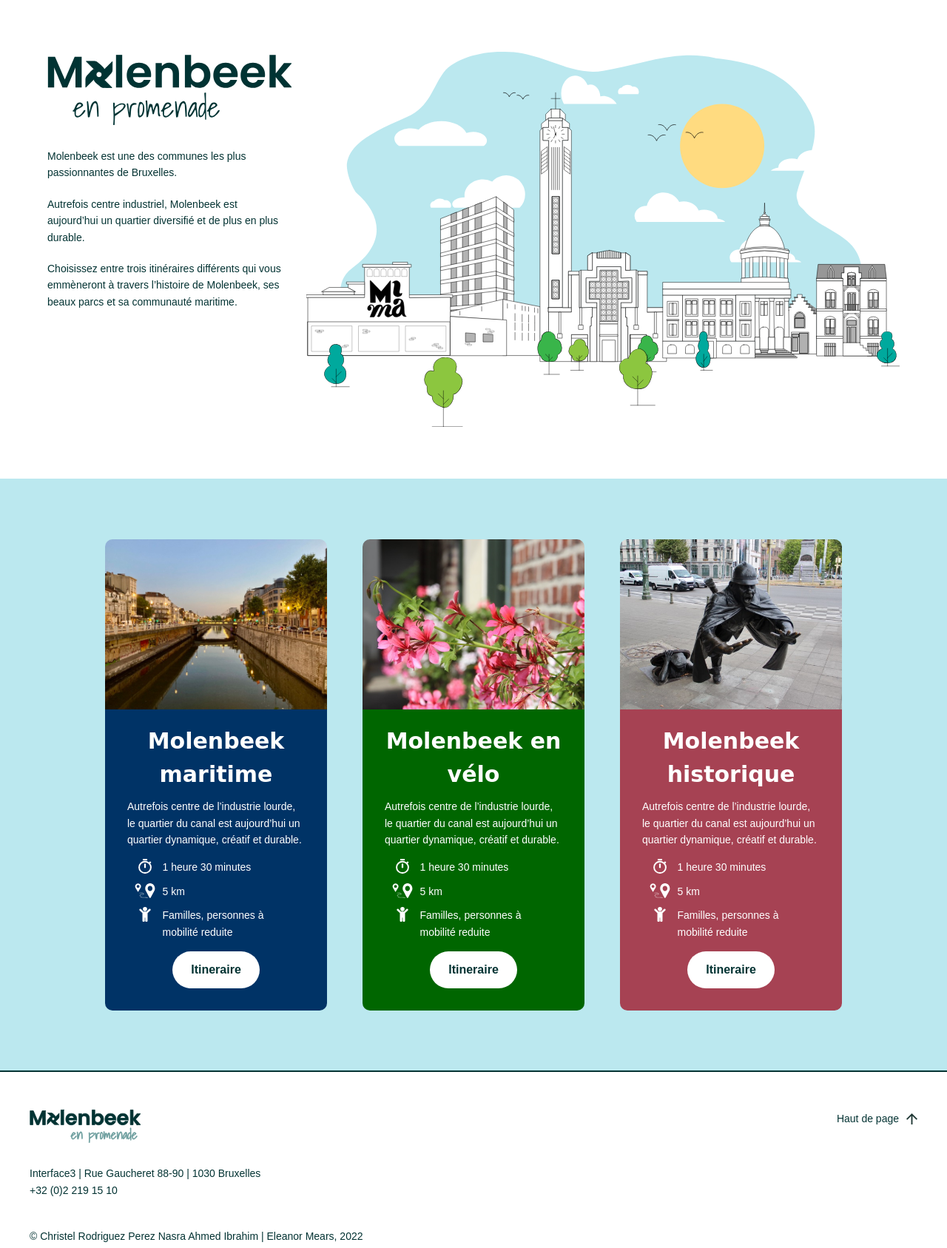
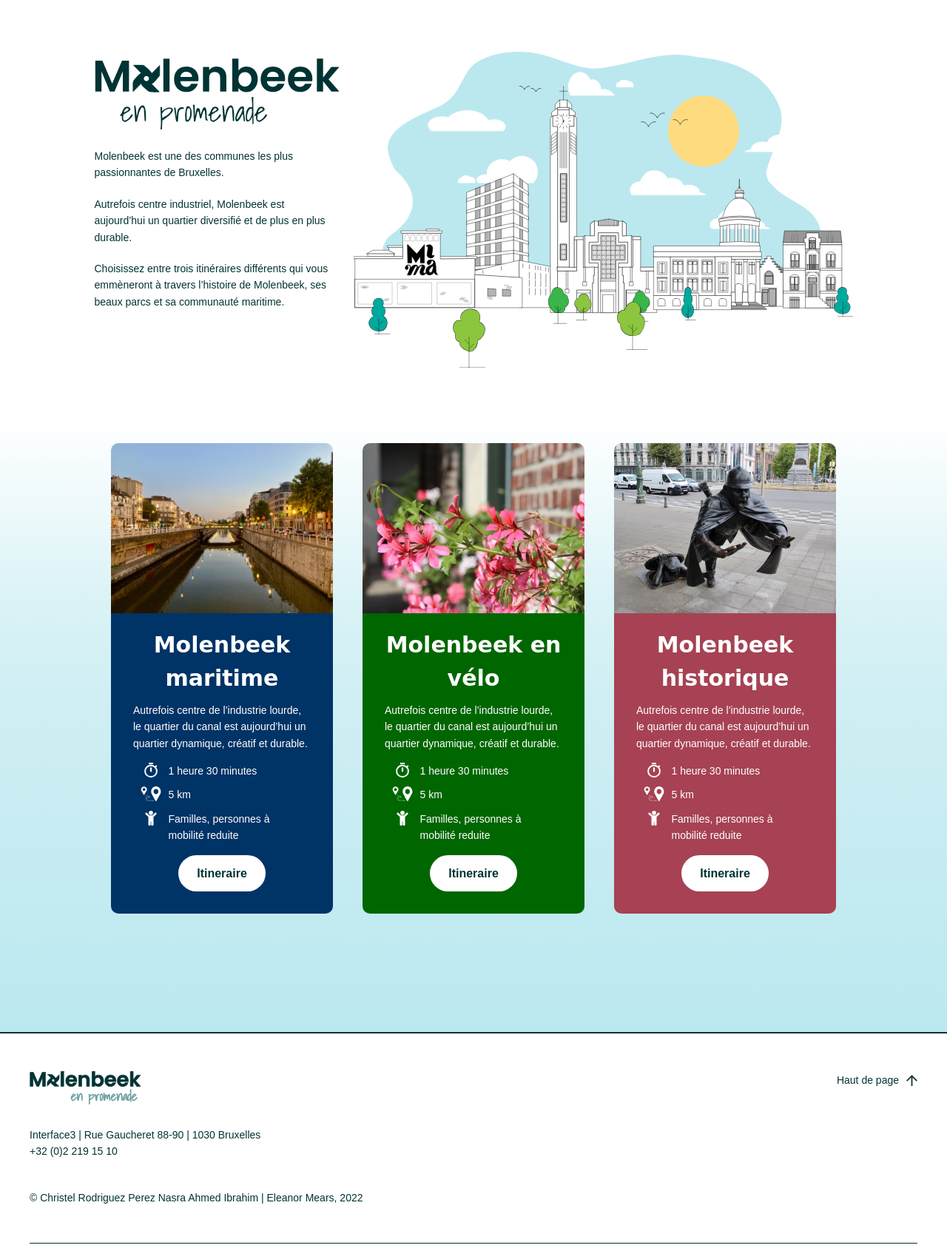
Before and after one commit to Baboo81/Molenbeek, a PHP site: page / in a window 1280 px wide. Shown: the part 60-1747 px from the top of the page at 74% size. Run offline with PHP 8.4, Linux system fonts and the light colour scheme; some libraries are stand-ins or nearby versions; some web fonts are replaced.

Commit message:
media queries

```diff
--- a/assets/css/base/var.css
+++ b/assets/css/base/var.css
@@ -1,5 +1,5 @@
 .infobox {
-  background: #BBE8EF;
+  background: #bbe8ef;
   padding: 25px;
   margin-top: 30px;
   margin-bottom: 30px;
--- a/assets/css/main.css
+++ b/assets/css/main.css
@@ -220,7 +220,7 @@
 }
 
 .infobox {
-  background: #BBE8EF;
+  background: #bbe8ef;
   padding: 25px;
   margin-top: 30px;
   margin-bottom: 30px;
@@ -431,7 +431,7 @@
 }
 /* smartphones, iPhone, portrait 480x320 phones */
 .infobox {
-  background: #BBE8EF;
+  background: #bbe8ef;
   padding: 25px;
   margin-top: 30px;
   margin-bottom: 30px;
@@ -748,20 +748,53 @@
   h3 {
     font-size: 30px;
   }
+  #intro {
+    /* padding: 20px 40px; */
+    padding: 5vw 40px;
+  }
 }
 @media (min-width: 641px) {
   /* portrait tablets, portrait iPad, landscape e-readers, landscape 800x480 or 854x480 phones */
+  #intro {
+    display: grid;
+    grid-template-columns: repeat(3, 1fr);
+    grid-column-gap: 0px;
+    grid-row-gap: 0px;
+    grid-template-rows: 1fr 1fr auto;
+    padding: 50px 0;
+  }
+  #intro #intro-title {
+    grid-area: 1/1/2/2;
+    position: relative;
+    z-index: 1;
+    width: 40vw;
+    left: calc(20vw - 50px);
+    min-width: 50%;
+    margin: auto;
+  }
+  #intro #intro-text {
+    grid-area: 3/1/4/3;
+    width: 100%;
+    padding-left: 80px;
+  }
+  #intro #intro-img {
+    grid-area: 1/2/3/4;
+    right: 80px;
+    position: relative;
+    z-index: 0;
+  }
+  #intro .btn-wrapper {
+    grid-area: 3/3/4/4;
+    display: none;
+  }
 }
 @media (min-width: 961px) {
   /* tablet, landscape iPad, lo-res laptops ands desktops */
-}
-@media (min-width: 1025px) {
-  /* big landscape tablets, laptops, and desktops */
+  body {
+    font-size: 14px;
+  }
   p {
     margin: 20px 0;
-  }
-  #intro .btn-wrapper {
-    display: none;
   }
   #intro {
     display: grid;
@@ -769,41 +802,43 @@
     grid-template-rows: 130px 1fr;
     grid-column-gap: 30px;
     grid-row-gap: 0px;
+    padding: 50px 5vw;
+  }
+  #intro .btn-wrapper {
+    display: none;
   }
   #intro #intro-title {
     grid-area: 1/1/2/2;
     width: 330px;
     align-content: flex-start;
+    position: static;
   }
   #intro #intro-text {
     grid-area: 2/1/3/2;
+    display: block;
+    margin-bottom: 30px;
+    padding-left: 0;
   }
   #intro #intro-img {
     grid-area: 1/2/3/4;
     align-items: flex-end;
     padding-top: 20px;
-  }
-  #intro {
-    /* padding: 20px 40px; */
-    padding: 50px 5vw;
-  }
-  body {
-    /* font-size: 16px; */
-    font-size: 14px;
-  }
-  #intro {
-    /* grid-template-columns: 30vw 1fr 1fr; */
-    grid-template-columns: 25vw 1fr 1fr;
-  }
-  #intro #intro-text {
-    display: block;
+    position: static;
   }
 }
-@media (min-width: 1281px) {
-  /* hi-res laptops and desktops */
+@media (min-width: 1025px) {
+  /* big landscape tablets, laptops, and desktops */
+  #intro {
+    width: 1025px;
+    margin: auto;
+  }
+  #intro #intro-img {
+    padding-top: 20px;
+    align-content: space-around;
+  }
 }
 .infobox {
-  background: #BBE8EF;
+  background: #bbe8ef;
   padding: 25px;
   margin-top: 30px;
   margin-bottom: 30px;
@@ -1043,7 +1078,7 @@
   }
 }
 .infobox {
-  background: #BBE8EF;
+  background: #bbe8ef;
   padding: 25px;
   margin-top: 30px;
   margin-bottom: 30px;
@@ -1164,7 +1199,7 @@
 }
 @media (min-width: 320px) { /* smartphones, iPhone, portrait 480x320 phones */ }
 .infobox {
-  background: #BBE8EF;
+  background: #bbe8ef;
   padding: 25px;
   margin-top: 30px;
   margin-bottom: 30px;
@@ -1220,12 +1255,13 @@
   /* smartphones, iPhone, portrait 480x320 phones */
   .cards-wrapper {
     overflow: hidden;
+    background: #bbe8ef;
   }
   .slider {
     width: 100%;
+    max-width: 1000px;
     height: 700px;
     position: relative;
-    background: #BBE8EF;
     display: grid;
     place-items: center;
   }
@@ -1370,7 +1406,7 @@
 }
 @media (min-width: 961px) { /* tablet, landscape iPad, lo-res laptops ands desktops */
   .slider {
-    padding: 50px 5vw;
+    padding: 0 10vw 50px;
     grid-template-columns: repeat(3, 1fr);
     grid-template-rows: 1fr;
     grid-column-gap: 20px;
@@ -1393,7 +1429,7 @@
 @media (min-width: 1025px) { /* big landscape tablets, laptops, and desktops */
   .slider {
     grid-column-gap: 20px;
-    padding: 50px 10vw;
+    padding: 0 50px 10vw;
   }
 }
 @media (min-width: 481px) { /* portrait e-readers (Nook/Kindle), smaller tablets @ 600 or @ 640 wide. */ }
--- a/assets/css/modules/footer.css
+++ b/assets/css/modules/footer.css
@@ -1,5 +1,5 @@
 .infobox {
-  background: #BBE8EF;
+  background: #bbe8ef;
   padding: 25px;
   margin-top: 30px;
   margin-bottom: 30px;
--- a/assets/css/modules/header.css
+++ b/assets/css/modules/header.css
@@ -1,5 +1,5 @@
 .infobox {
-  background: #BBE8EF;
+  background: #bbe8ef;
   padding: 25px;
   margin-top: 30px;
   margin-bottom: 30px;
--- a/assets/css/modules/header_old.css
+++ b/assets/css/modules/header_old.css
@@ -1,5 +1,5 @@
 .infobox {
-  background: #BBE8EF;
+  background: #bbe8ef;
   padding: 25px;
   margin-top: 30px;
   margin-bottom: 30px;
--- a/assets/css/modules/slider.css
+++ b/assets/css/modules/slider.css
@@ -1,6 +1,6 @@
 @charset "UTF-8";
 .infobox {
-  background: #BBE8EF;
+  background: #bbe8ef;
   padding: 25px;
   margin-top: 30px;
   margin-bottom: 30px;
@@ -56,12 +56,13 @@
   /* smartphones, iPhone, portrait 480x320 phones */
   .cards-wrapper {
     overflow: hidden;
+    background: #bbe8ef;
   }
   .slider {
     width: 100%;
+    max-width: 1000px;
     height: 700px;
     position: relative;
-    background: #BBE8EF;
     display: grid;
     place-items: center;
   }
@@ -206,7 +207,7 @@
 }
 @media (min-width: 961px) { /* tablet, landscape iPad, lo-res laptops ands desktops */
   .slider {
-    padding: 50px 5vw;
+    padding: 0 10vw 50px;
     grid-template-columns: repeat(3, 1fr);
     grid-template-rows: 1fr;
     grid-column-gap: 20px;
@@ -229,7 +230,7 @@
 @media (min-width: 1025px) { /* big landscape tablets, laptops, and desktops */
   .slider {
     grid-column-gap: 20px;
-    padding: 50px 10vw;
+    padding: 0 50px 10vw;
   }
 }
 
--- a/assets/sass/base/body.scss
+++ b/assets/sass/base/body.scss
@@ -327,73 +327,101 @@
     h3 {
         font-size: 30px;
     }
+
+    #intro {
+        /* padding: 20px 40px; */
+        padding: 5vw 40px;
+      }
 }
 
 @media (min-width:641px) {
     /* portrait tablets, portrait iPad, landscape e-readers, landscape 800x480 or 854x480 phones */
+
+    #intro {
+        display: grid;
+        grid-template-columns: repeat(3, 1fr);
+        grid-column-gap: 0px;
+        grid-row-gap: 0px;
+        grid-template-rows: 1fr 1fr auto;
+        padding: 50px 0;
+        #intro-title {
+            grid-area: 1 / 1 / 2 / 2;
+            position: relative;
+            z-index: 1;
+            width: 40vw;
+            left: calc(20vw - 50px);
+            min-width: 50%;
+            margin: auto;
         }
+        #intro-text {
+            grid-area: 3 / 1 / 4 / 3;
+            width: 100%;
+            padding-left: 80px;
+        }
+        #intro-img {
+            grid-area: 1 / 2 / 3 / 4;
+            right: 80px;
+            position: relative;
+            z-index: 0;
+        }
+        .btn-wrapper {
+            grid-area: 3 /3 /4 /4;
+            display: none;
+        }
+    }
+
+
+}
+
 
 @media (min-width:961px) {
     /* tablet, landscape iPad, lo-res laptops ands desktops */
+    body {
+        font-size: 14px;
     }
-
-@media (min-width:1025px) {
-    /* big landscape tablets, laptops, and desktops */
-
-    p {margin: 20px 0;}
-
-    #intro .btn-wrapper {
+    p {
+        margin: 20px 0;
+    }
+    #intro {
+        .btn-wrapper {
             display: none;
         }
-
-
-    #intro {
         display: grid;
         grid-template-columns: 25vw 1fr 1fr;
         grid-template-rows: 130px 1fr;
         grid-column-gap: 30px;
         grid-row-gap: 0px;
-    }
-
-    #intro #intro-title
-    {
+        padding: 50px 5vw;
+        #intro-title {
             grid-area: 1 / 1 / 2 / 2;
             width: 330px;
             align-content: flex-start;
+            position: static;
         }
-
-    #intro #intro-text {
+        #intro-text {
             grid-area: 2 / 1 / 3 / 2;
-
+            display: block;
+            margin-bottom: 30px;
+            padding-left: 0;
         }
-
-    #intro #intro-img {
+        #intro-img {
             grid-area: 1 / 2 / 3 / 4;
             align-items: flex-end;
             padding-top: 20px;
+            position: static;
+        }
+    }
 }
 
+@media (min-width:1025px) {
+    /* big landscape tablets, laptops, and desktops */
     #intro {
-        /* padding: 20px 40px; */
-        padding: 50px 5vw;
+        width: 1025px;
+        margin: auto;
+        #intro-img {
+            padding-top: 20px;
+            align-content: space-around;
+        }
     }
 
-      body {
-        /* font-size: 16px; */
-        font-size: 14px;
 }
-      #intro {
-        /* grid-template-columns: 30vw 1fr 1fr; */
-        grid-template-columns: 25vw 1fr 1fr;
-      }
-
-      #intro #intro-text {
-        display: block;
-      }
-
-
-}
-
-@media (min-width:1281px) {
-    /* hi-res laptops and desktops */
-}
--- a/assets/sass/modules/slider.scss
+++ b/assets/sass/modules/slider.scss
@@ -6,14 +6,15 @@
 	/* smartphones, iPhone, portrait 480x320 phones */
 	.cards-wrapper {
 		overflow: hidden;
+		background: $bg2;
 
 	}
 
 	.slider {
 		width: 100%;
+		max-width: 1000px;
 		height: 700px;
 		position: relative;
-		background: $bg2;
 		display: grid;
 		place-items: center;
 	}
@@ -206,7 +207,7 @@
 //TODO remove carousel function, have simple cards
 @media (min-width:961px)  { /* tablet, landscape iPad, lo-res laptops ands desktops */
 .slider {
-	padding: 50px 5vw;
+	padding: 0 10vw 50px;
 	grid-template-columns: repeat(3, 1fr);
 grid-template-rows: 1fr;
 grid-column-gap: 20px;
@@ -233,6 +234,6 @@
 @media (min-width: 1025px) { /* big landscape tablets, laptops, and desktops */
 	.slider {
 	grid-column-gap: 20px;
-	padding: 50px 10vw;
+	padding: 0 50px 10vw;
 	}
 }
--- a/assets/script/slider.js
+++ b/assets/script/slider.js
@@ -203,6 +203,7 @@
 }
 
 let arrow = document.getElementsByClassName('arrow');
+let cardsWrapper = document.getElementById('cards-wrapper');
 
 if(window.innerWidth > 961){
 console.log(arrow);
@@ -211,4 +212,6 @@
     arrow[i].classList.add("hidden");
 console.log(arrow[i]);
   }
+console.log(cardsWrapper);
+cardsWrapper.style.background = "linear-gradient(to bottom, rgba(187,232,239,0) 0%,rgba(187,232,239,0.55) 30%,rgba(187,232,239,0.7) 45%,rgba(187,232,239,1) 100%)";
 }
--- a/index.html
+++ b/index.html
@@ -98,7 +98,7 @@
 			<!-- <button class="btn btn-light">les itinéraires</button> -->
 		</section>
 		<section id="carousel">
-			<div class="cards-wrapper">
+			<div class="cards-wrapper" id="cards-wrapper">
 
 				<div class="slider">
 
--- a/views/slider.html
+++ b/views/slider.html
@@ -14,7 +14,7 @@
 
 <!--TODO Change photos and card text -->
 <body>
-    <div class="cards-wrapper">
+    <div class="cards-wrapper" id="cards-wrapper">
 
         <div class="slider">
 
```
Also changed, not shown: assets/css/base/body.css (+59 -24 lines), 7 other files. Lines whose indentation alone changed are shown as unchanged.
